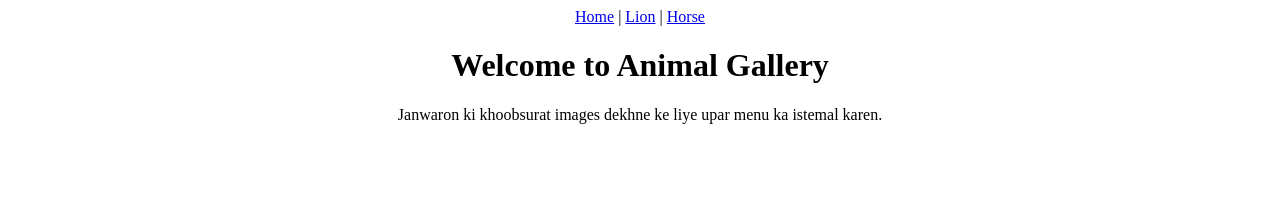
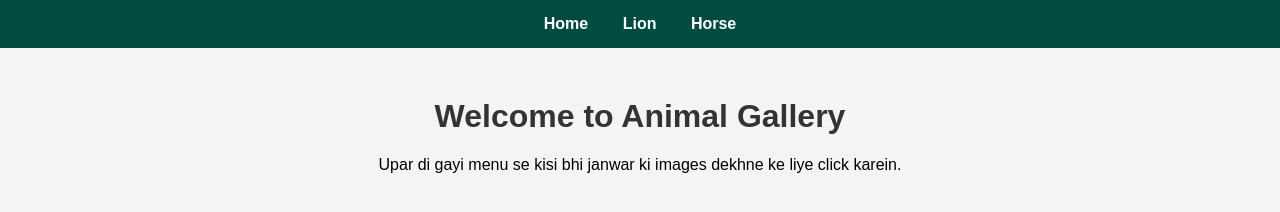
Before and after one commit to haniaofficial244-dev/task-5, a plain HTML site: page index.html in a window 1280 px wide. Drawn offline with Linux system fonts and the light colour scheme.

Commit message:
Update index.html

```diff
--- a/index.html
+++ b/index.html
@@ -1,20 +1,25 @@
 <!DOCTYPE html>
-<html>
+<html lang="en">
 <head>
-    <title>Animal Gallery - Home</title>
+    <meta charset="UTF-8">
+    <title>Animal Gallery | Home</title>
+    <style>
+        nav { background: #004d40; padding: 15px; text-align: center; }
+        nav a { color: white; margin: 0 15px; text-decoration: none; font-weight: bold; }
+        body { font-family: sans-serif; text-align: center; background: #f4f4f4; margin: 0; }
+        h1 { margin-top: 50px; color: #333; }
+    </style>
 </head>
-<body style="text-align: center;">
+<body>
 
-    <nav>
-        <a href="index.html">Home</a> |
-        <a href="lion.html">Lion</a> |
-        <a href="horse.html">Horse</a>
-    </nav>
+<nav>
+    <a href="index.html">Home</a>
+    <a href="lion.html">Lion</a>
+    <a href="horse.html">Horse</a>
+</nav>
 
-    <header>
-        <h1>Welcome to Animal Gallery</h1>
-        <p>Janwaron ki khoobsurat images dekhne ke liye upar menu ka istemal karen.</p>
-    </header>
+<h1>Welcome to Animal Gallery</h1>
+<p>Upar di gayi menu se kisi bhi janwar ki images dekhne ke liye click karein.</p>
 
 </body>
 </html>
```
